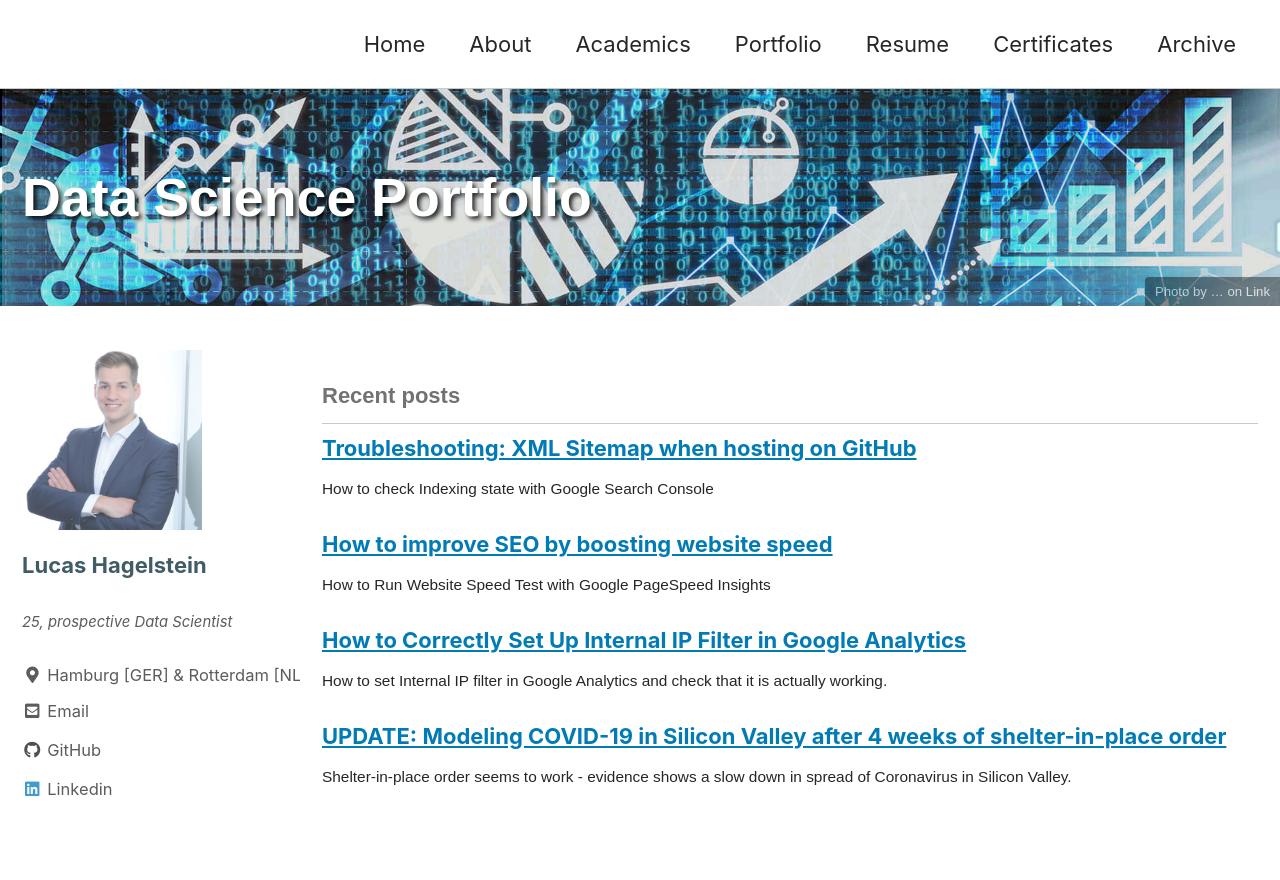
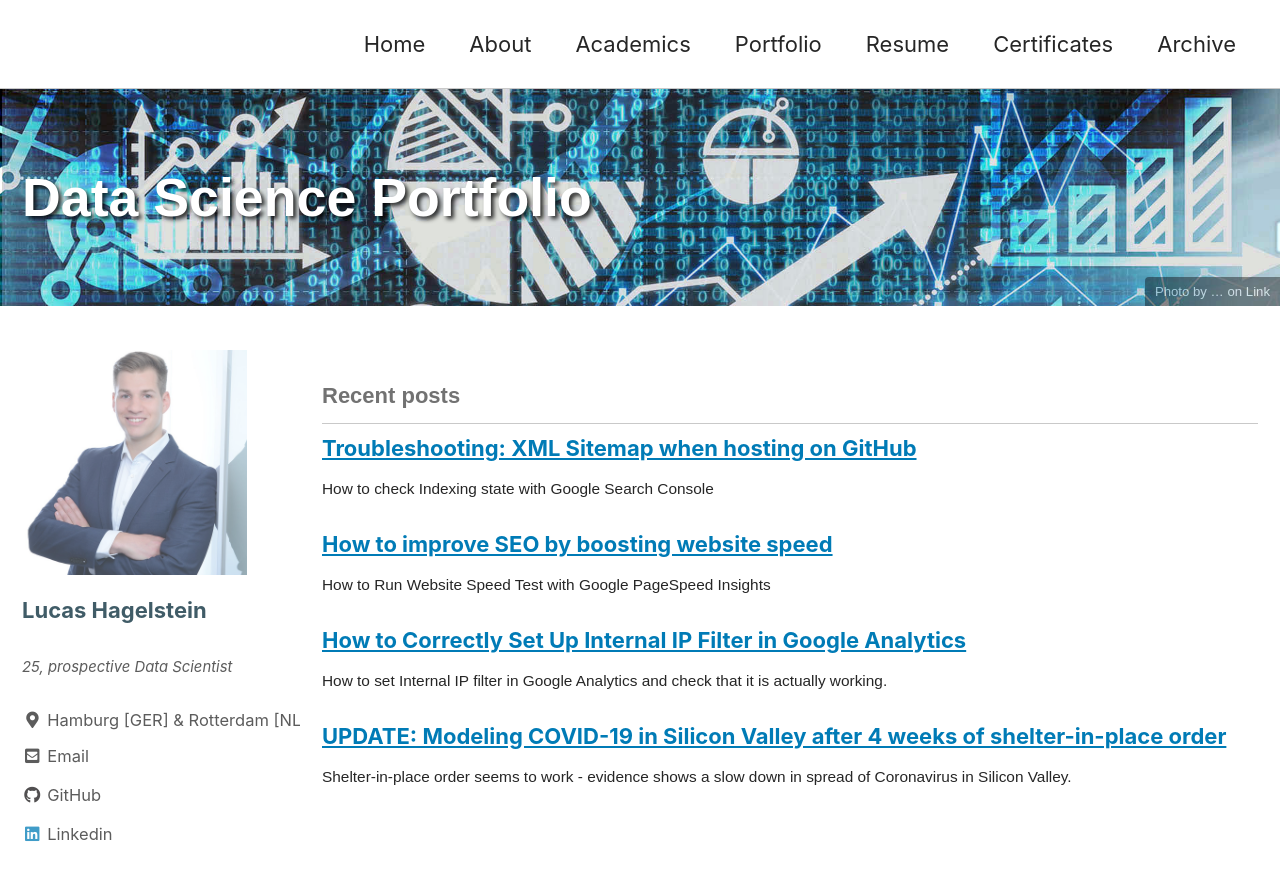
Before and after one commit to LHAGELS/LHAGELS.github.io, a Jekyll site: the page built from index.html, in a window 1280 px wide and 900 px high. Shown: the top 880 px of the window. Built offline with Jekyll 4.4.1, drawn with Linux system fonts in a browser that asks for light colours; cached includes are drawn as plain includes; nearby versions of some CDN libraries; the list of posts is cut into pages by our own code.

Commit message:
new github

```diff
--- a/_sass/minimal-mistakes/_sidebar.scss
+++ b/_sass/minimal-mistakes/_sidebar.scss
@@ -127,7 +127,7 @@
   }
 
   img {
-    max-width: 180px;
+    max-width: 225px;
     border-radius: 0%;
     margin: auto;
     // @include breakpoint($large) {
```
